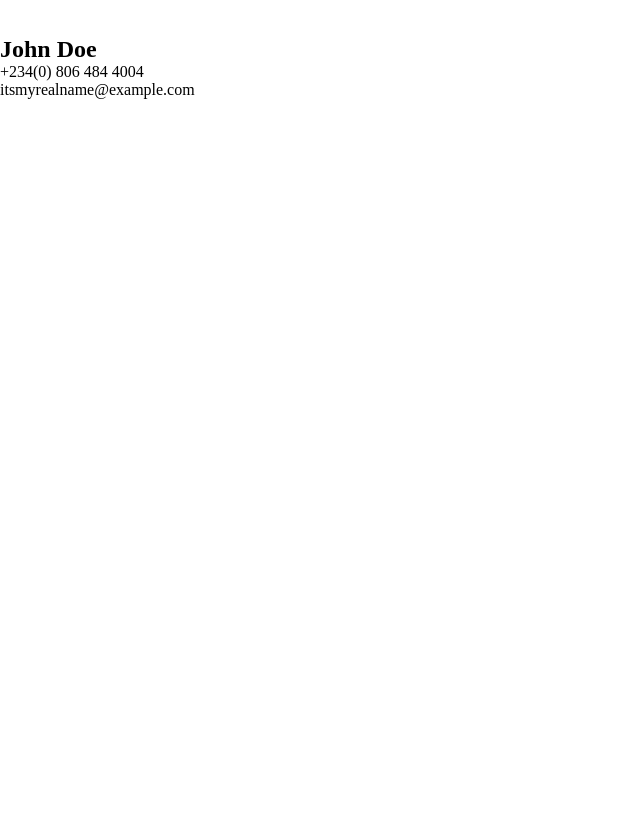
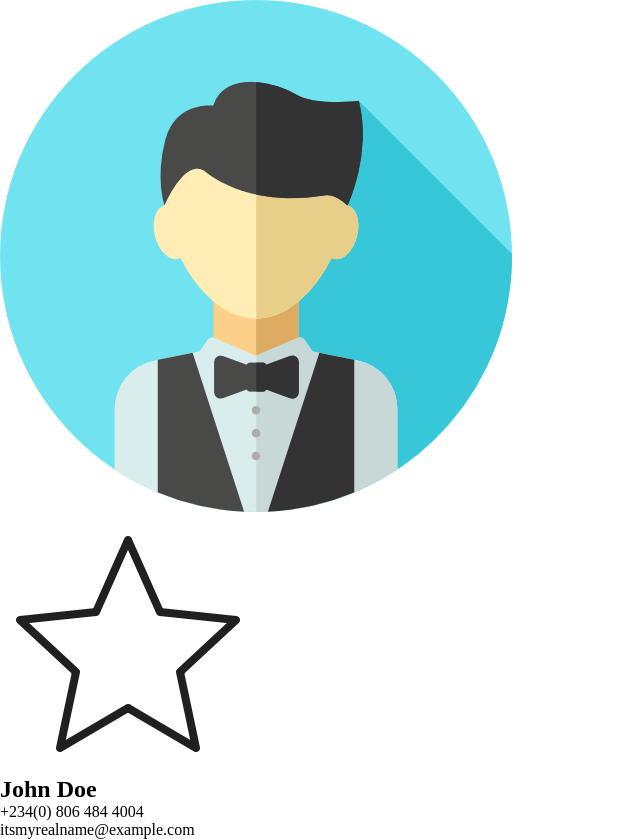
Before and after one commit to adex-badr18/react-challenges, a React (Vite) app in the folder contact-card/: page / in a window 1280 px wide. Shown: the whole page, without its empty margins (0-640 px from the left). Before the commit the page ends 800 px from the top, so only its background shows below. Built offline with nearby package versions, Linux system fonts and the light colour scheme.

Commit message:
Update images src attributes

```diff
--- a/contact-card/src/App.jsx
+++ b/contact-card/src/App.jsx
@@ -10,10 +10,10 @@ function App() {
     <div className='container'>
       <main>
         <article className="card">
-            <img src="" alt="" className="card--image" />
+            <img src="/images/user.png" alt="" className="card--image" />
 
             <div className="card--info">
-                <img src="" alt="" className="card--star" />
+                <img src={`/images/star-empty.png`} alt="" className="card--star" />
                 <h2 className="card--name">John Doe</h2>
                 <p className="card--phone">+234(0) 806 484 4004</p>
                 <p className="card--email">itsmyrealname@example.com</p>
```
